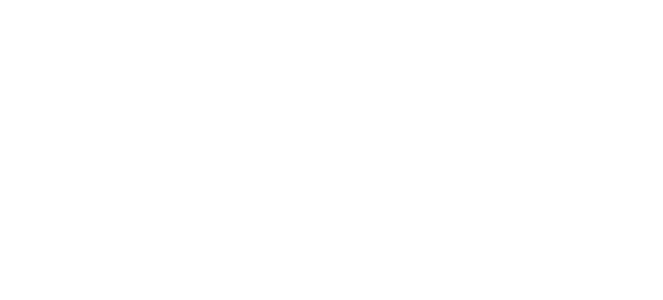
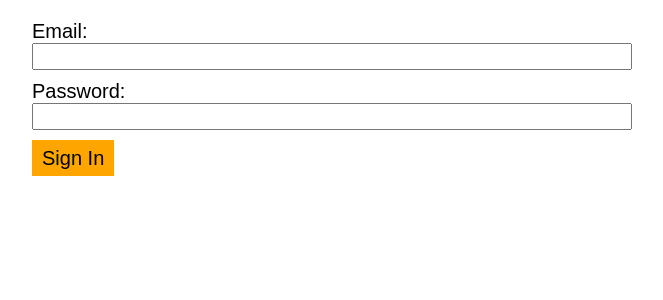
Before and after one commit to Coder-Academy-Patterns/yarra, a React (Create React App) app in the folder web/: page / in a window 1280 px wide. Shown: the top 300 px of the page, without its empty margins (308-971 px from the left). Built offline with nearby package versions, Linux system fonts and the light colour scheme.

Commit message:
Add rendering of sign in form

```diff
--- a/web/src/App.css
+++ b/web/src/App.css
@@ -1,28 +1,4 @@
 .App {
-  text-align: center;
+  width: 30rem;
+  margin: auto;
 }
-
-.App-logo {
-  animation: App-logo-spin infinite 20s linear;
-  height: 80px;
-}
-
-.App-header {
-  background-color: #222;
-  height: 150px;
-  padding: 20px;
-  color: white;
-}
-
-.App-title {
-  font-size: 1.5em;
-}
-
-.App-intro {
-  font-size: large;
-}
-
-@keyframes App-logo-spin {
-  from { transform: rotate(0deg); }
-  to { transform: rotate(360deg); }
-}
--- a/web/src/App.js
+++ b/web/src/App.js
@@ -1,11 +1,18 @@
 import React, { Component } from 'react';
 import './App.css';
+import SignInForm from './components/SignInForm'
 
 class App extends Component {
+  onSignIn = ({ email, password }) => {
+    console.log('sign in', email, password)
+  }
+
   render() {
     return (
       <div className="App">
-
+        <SignInForm
+          onSignIn={ this.onSignIn }
+        />
       </div>
     );
   }
--- /dev/null
+++ b/web/src/components/SignInForm.js
@@ -0,0 +1,41 @@
+import React from 'react'
+
+function SignInForm({
+  onSignIn
+}) {
+  return (
+    <form
+      className='mt-3 mb-3'
+      onSubmit={ (event) => {
+        event.preventDefault()
+
+        const form = event.target
+        const elements = form.elements
+        const email = elements.email.value
+        const password = elements.password.value
+
+        onSignIn({ email, password })
+      } }
+    >
+      <label className='mb-2'>
+        {'Email: '}
+        <input
+          type='email'
+          name='email'
+        />
+      </label>
+
+      <label className='mb-2'>
+        {'Password: '}
+        <input
+          type='password'
+          name='password'
+        />
+      </label>
+
+      <button>Sign In</button>
+    </form>
+  )
+}
+
+export default SignInForm
--- a/web/src/index.css
+++ b/web/src/index.css
@@ -1,5 +1,36 @@
+* {
+  margin: 0;
+  padding: 0;
+  box-sizing: border-box;
+  font-size: 1rem;
+}
+
+html {
+  font-size: 20px;
+}
+
 body {
   margin: 0;
   padding: 0;
   font-family: sans-serif;
 }
+
+label {
+  display: block;
+}
+input {
+  display: block;
+  width: 100%;
+}
+button {
+  padding: 0.333rem 0.5rem;
+  background-color: orange;
+  border: none;
+}
+
+.mt-1 { margin-top: 0.25rem; }
+.mt-2 { margin-top: 0.5rem; }
+.mt-3 { margin-top: 1rem; }
+.mb-1 { margin-bottom: 0.25rem; }
+.mb-2 { margin-bottom: 0.5rem; }
+.mb-3 { margin-bottom: 1rem; }
```
